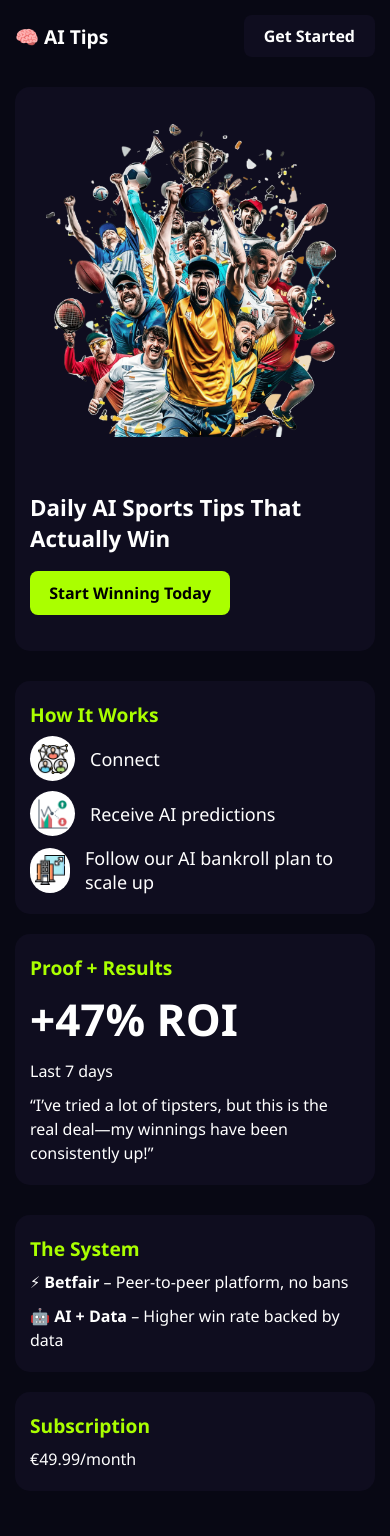
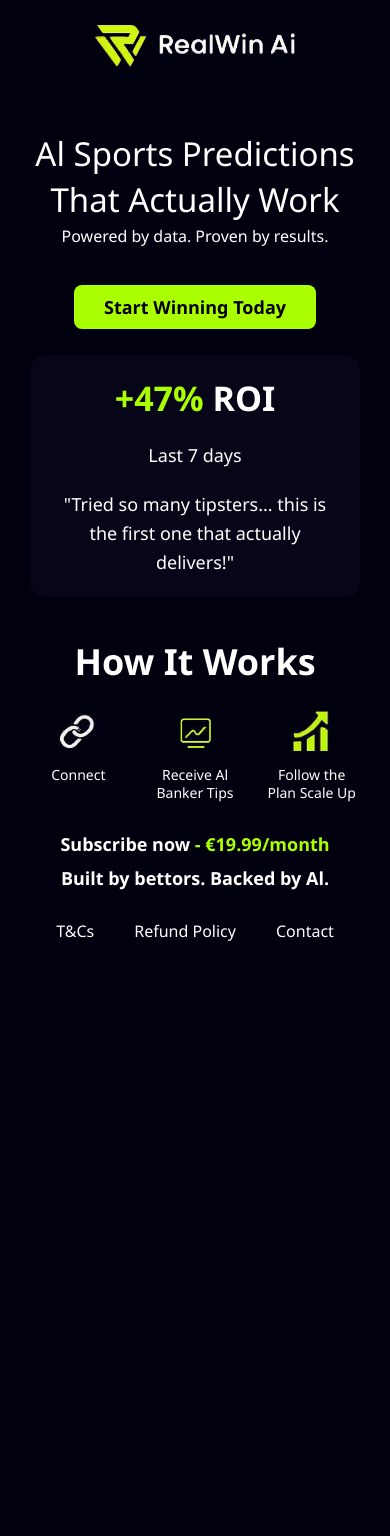
Before and after one commit to Adityavq/real-win, a Flask app: page / in a window 390 px wide. After the commit the page ends 941 px from the top, so only its background shows below. Run offline with Flask 3, Linux system fonts and the light colour scheme; some libraries are stand-ins or nearby versions.

Commit message:
implement api with ui

```diff
--- a/main.py
+++ b/main.py
@@ -742,6 +742,59 @@
         return False, str(e)
 
 
+# @app.route("/api/success_rate_result", methods=["GET"])
+# def success_rate_result():
+#     try:
+#         # Step 1: Update winner results
+#         success, message = update_winner_results_internal()
+#         if not success:
+#             return jsonify({"error": f"Update failed: {message}"}), 500
+
+#         # Step 2: Calculate overall success rate from ALL predictions
+#         all_predictions = Prediction.query.order_by(Prediction.id.desc()).all()
+#         total_entries = len(all_predictions)
+
+#         if total_entries == 0:
+#             return jsonify({
+#                 "success_rate": "0%",
+#                 "won": 0,
+#                 "total": 0,
+#                 "streak": 0
+#             }), 200
+
+#         total_won = sum(1 for p in all_predictions if p.winner_result == "won")
+#         success_rate = round((total_won / total_entries) * 100)
+
+#         # Step 3: Find the latest past day with predictions (excluding today)
+#         today = datetime.now().date()
+#         latest_day_predictions = []
+#         for days_back in range(1, 4):
+#             target_date = today - timedelta(days=days_back)
+#             latest_day_predictions = Prediction.query.filter(
+#                 db.func.date(Prediction.created_at) == target_date
+#             ).order_by(Prediction.id.desc()).all()
+
+#             if latest_day_predictions:
+#                 break
+
+#         # Step 4: Calculate streak from that day only
+#         streak = 0
+#         for p in latest_day_predictions:
+#             if p.winner_result == "won":
+#                 streak += 1
+#             else:
+#                 break
+
+#         return jsonify({
+#             "success_rate": f"{success_rate}%",
+#             "won": streak,
+#             "total": total_entries,
+#             "streak": streak
+#         }), 200
+
+#     except Exception as e:
+#         return jsonify({"error": str(e)}), 500
+
 @app.route("/api/success_rate_result", methods=["GET"])
 def success_rate_result():
     try:
@@ -750,8 +803,12 @@
         if not success:
             return jsonify({"error": f"Update failed: {message}"}), 500
 
-        # Step 2: Calculate overall success rate from ALL predictions
-        all_predictions = Prediction.query.order_by(Prediction.id.desc()).all()
+        # Step 2: Calculate overall success rate from ALL predictions EXCLUDING today
+        today = datetime.now().date()
+        all_predictions = Prediction.query.filter(
+            db.func.date(Prediction.created_at) < today
+        ).order_by(Prediction.id.desc()).all()
+
         total_entries = len(all_predictions)
 
         if total_entries == 0:
@@ -765,8 +822,7 @@
         total_won = sum(1 for p in all_predictions if p.winner_result == "won")
         success_rate = round((total_won / total_entries) * 100)
 
-        # Step 3: Find the latest past day with predictions (excluding today)
-        today = datetime.now().date()
+        # Step 3: Find the latest past day (excluding today) with predictions
         latest_day_predictions = []
         for days_back in range(1, 4):
             target_date = today - timedelta(days=days_back)
@@ -777,13 +833,13 @@
             if latest_day_predictions:
                 break
 
-        # Step 4: Calculate streak from that day only
+        # Step 4: Calculate winning streak from latest past day
         streak = 0
         for p in latest_day_predictions:
             if p.winner_result == "won":
                 streak += 1
             else:
-                break
+                break  # streak broken
 
         return jsonify({
             "success_rate": f"{success_rate}%",
@@ -797,7 +853,6 @@
 
 
 
-
 if __name__ == "__main__":
     # if os.environ.get("WERKZEUG_RUN_MAIN") == "true":
     #     with app.app_context():
--- /dev/null
+++ b/static/css/ai_sports.css
@@ -0,0 +1,452 @@
+* {
+    margin: 0;
+    padding: 0;
+    box-sizing: border-box;
+}
+
+body {
+    font-family: 'Segoe UI', Tahoma, Geneva, Verdana, sans-serif;
+}
+
+.page_outer {
+    background: #01000e;
+    color: #fff;
+    min-height: 100vh;
+    padding: 30px
+}
+
+.nav {
+    display: flex;
+    justify-content: space-between;
+    align-items: center;
+    margin-bottom: 20px;
+}
+
+.logo {
+    font-size: 1.2rem;
+    font-weight: bold;
+    color: #fff;
+}
+
+.page_outer p {
+    font-size: 16px;
+    line-height: 24px;
+    margin: 0 0 10px;
+}
+
+.custom_continer.bg_style {
+    display: flex;
+    gap: 50px;
+}
+
+.page_outer p:last-child {
+    margin: 0;
+}
+
+.hero_content {
+    width: 60%;
+}
+
+.hero_icons {
+    width: 40%;
+}
+
+.hero_icons img {
+    max-width: 100%;
+}
+.hero_banner .bg_style>div{
+   width: 100%;
+}
+.hero_banner .bg_style>div{
+   padding: 30px;
+}
+
+.header_outer .cta {
+ background-color: #aaff00;
+   color: #000;
+   padding: 10px 20px;
+   border-radius: 8px;
+   font-weight: 700;
+   text-decoration: none;
+   font-size: 20px;
+}
+
+.hero_icons img {
+    max-width: 100%;
+}
+
+.cta:hover {
+    background-color: #aaff00;
+    color: #000;
+}
+.page_outer img{
+   max-width: 100%;
+}
+.hero_banner .bg_style {
+    width: 100%;
+    border-radius: 15px;
+}
+
+.two_col_outer {
+    display: grid;
+    grid-template-columns: repeat(2, 1fr);
+    gap: 20px;
+}
+.section.how_it_work.choose_sport {
+   padding-top: 50px;
+}
+.left_col,
+.right_col {
+    display: flex;
+    flex-direction: column;
+    padding: 0px 30px;
+    border-radius: 15px;
+    width: 100%;
+}
+.choose_sport a {
+   text-decoration: none;
+   text-align: center;
+   display: flex;
+   flex-direction: column;
+   gap: 15px;
+}
+.choose_sport .section_head h2 {
+   font-size: 34px;
+   color: #aaff00;
+}
+
+.choose_sport .custom_continer h3 a{
+   font-size: 26px;
+   color: #fff;
+}
+.custom_continer {
+    margin: 0 auto 30px;
+    max-width: 1200px;
+}
+.sport_icon {
+   background: #0f0d1f;
+   padding: 30px;
+   border-radius: 15px;
+   margin-bottom: 15px;
+}
+.sport_icon:hover{
+   box-shadow: 0 0 20px rgba(170, 255, 0, 0.1);
+}
+.hero_banner h1 {
+    font-size: 55px;
+    margin-bottom: 20px;
+    line-height: 1.4;
+    color: #fff;
+    font-weight: 500;
+}
+
+.header_outer .custom_continer {
+    background: transparent;
+    padding: 0 30px;
+}
+
+.hero_banner .button {
+   background-color: #aaff00;
+   color: #000;
+   padding: 10px 30px;
+   border-radius: 8px;
+   display: inline-block;
+   margin: 1rem 0;
+   font-weight: bold;
+   text-decoration: none;
+   font-size: 22px;
+   text-align: left;
+}
+.hero_banner .button:hover {
+    background-color: #cfff00;
+}
+
+
+.section h3 {
+   font-size: 36px;
+   margin-bottom: 20px;
+   color: #fff;
+}
+
+.proof_col h4 {
+    font-size: 72px;
+    margin: 0 0 10px;
+}
+
+.how_it_work_text img {
+   width: 100%;
+   height: 100%;
+   object-fit: cover;
+}
+
+.text_icons {
+    padding: 10px;
+    width: 60px;
+    height: 50px;
+    border-radius: 100px;
+    display: flex;
+    justify-content: center;
+    align-items: center;
+    padding: 5px;
+}
+.section_head {
+   max-width: 900px;
+   margin: 0 auto 20px;
+   text-align: center;
+}
+.left_col.how_it_work_text p {
+   display: flex;
+   align-items: center;
+   font-size: 26px;
+   font-weight: 500;
+   line-height: 35px;
+   display: flex;
+   gap: 10px;
+   align-items: start;
+}
+.proof_col h4 span {
+   color: #aaff00;
+}
+.section.how_it_work .two_col_outer {
+   grid-template-columns: 1fr;
+}
+
+.syst_sec .custom_continer {
+   display: flex;
+   flex-direction: column;
+}
+.syst_customize {
+   display: flex;
+   gap:10px;
+   flex-wrap: wrap;
+   justify-content: space-between;
+}
+p.hero_text {
+   font-size: 28px;
+   font-weight: 500;
+   margin-bottom: 20px;
+}
+.syst_customize p span {
+   color: #aaff00;
+}
+.syst_customize p {
+   font-size: 32px;
+}
+.footer .custom_continer {
+   border-radius: 10px;
+   padding: 0px 30px;
+}
+.footer .custom_continer ul {
+   display: flex;
+   justify-content: left;
+   gap: 20px;
+   list-style: none;
+}
+.footer .custom_continer ul a {
+   font-size: 22px;
+   color: #fff;
+   font-weight: 400;
+   text-decoration: none;
+}
+.howitwork_list {
+   display: grid;
+   gap: 20px;
+   grid-template-columns: repeat(3, 1fr);
+}
+.hero_banner .right_col {
+   background: #070618;
+   max-width: 450px;
+   display: flex
+;
+   flex-direction: column;
+   justify-content: center;
+   gap: 10px;
+}
+.section.how_it_work {
+   padding-bottom: 20px;
+}
+.hero_banner .right_col p {
+   font-size: 24px;
+   line-height: 39px;
+}
+@media screen and (max-width:1199px){
+       .hero_banner h1 {
+   font-size: 44px;
+}
+.proof_col h4 {
+   font-size: 53px;
+   margin: 0 0 10px;
+}
+}
+@media screen and (max-width:1024px){
+   .hero_banner h1 {
+   font-size: 44px;
+}
+.proof_col h4 {
+   font-size: 53px;
+   margin: 0 0 10px;
+}
+.syst_customize p {
+   font-size: 28px;
+}
+.left_col.how_it_work_text p {
+   font-size: 22px;
+}
+.hero_banner .right_col p {
+   font-size: 22px;
+}
+.footer .custom_continer ul a {
+   font-size: 20px;
+}
+p.hero_text {
+   font-size: 25px;
+   line-height: 26px;
+}
+.custom_continer.bg_style {
+   display: flex;
+   gap: 30px;
+   flex-direction: column;
+   align-items: center;
+}
+   .hero_banner * {
+   text-align: center;
+}
+.left_col.how_it_work_text p {
+   display: flex;
+   flex-direction: column;
+   align-items: center;
+   text-align: center;
+}
+.section h3 {
+   font-size: 36px;
+   margin-bottom: 20px;
+   color: #fff;
+   text-align: center;
+}
+.syst_customize {
+   justify-content: center;
+}
+.footer .custom_continer ul {
+   display: flex;
+   justify-content: center;
+}
+}
+
+@media screen and (max-width:767px) {
+    .two_col_outer {
+        grid-template-columns: repeat(1, 1fr);
+    }
+
+    .hero_icons {
+        order: 1;
+    }
+
+    .hero_content {
+        order: 2;
+    }
+
+    .left_col,
+    .right_col,
+    .hero_banner .bg_style {
+        padding: 20px 15px;
+    }
+
+    .header_outer .custom_continer {
+        background: transparent;
+        padding: 0;
+    }
+
+    .page_outer {
+        padding: 15px;
+    }
+
+    .custom_continer.bg_style {
+        flex-wrap: wrap;
+
+    }
+
+    .hero_icons {
+        width: 100%;
+    }
+
+    .hero_content {
+        width: 100%;
+    }
+    .custom_continer.bg_style * {
+   text-align: center;
+}
+.custom_continer.bg_style{
+   flex-direction: column-reverse;
+   gap: 10px;
+   margin: 0;
+}
+.left_col.how_it_work_text p {
+   font-size: 20px;
+   flex-direction: column;
+   text-align: center;
+}
+.syst_customize{
+   justify-content: center;
+}
+.footer .custom_continer ul {
+   display: flex;
+   justify-content: center;
+   gap: 40px;
+   list-style: none;
+}
+.hero_banner .bg_style>div{
+   padding: 0;
+}
+p.hero_text {
+   font-size: 16px;
+   font-weight: 500;
+}
+.proof_col h4 {
+   font-size: 34px;
+
+}
+.section h3 {
+   text-align: center;
+}
+.right_col.proof_col {
+   padding: 20px !important;
+}
+.left_col.how_it_work_text p {
+   font-size: 14px;
+   line-height: 18px;
+}
+.syst_customize p {
+   font-size: 18px;
+   margin: 0;
+}
+.footer .custom_continer ul a {
+   font-size: 16px;
+}
+.section.how_it_work .two_col_outer {
+   margin: 0;
+}
+.section.how_it_work {
+   padding-bottom: 0px;
+}
+.syst_sec .left_col {
+   padding: 0px 15px;
+}
+
+.header_outer .cta {
+   display: none;
+}
+section.header_outer .nav{
+   justify-content: center;
+}
+.hero_banner .right_col p {
+   font-size: 18px;
+   line-height: 29px;
+}
+.hero_banner h1 {
+   max-width: 340px;
+   margin: auto;
+    font-size: 33px;
+}
+.hero_banner .button {
+   font-size: 18px;
+}}
--- a/templates/ai-sports.html
+++ b/templates/ai-sports.html
@@ -6,7 +6,7 @@
     <meta name="viewport" content="width=device-width, initial-scale=1.0" />
     <title>AI Sports Tips</title>
     <!-- <link href="style.css" rel="stylesheet" type="text/css"> -->
-    <link rel="stylesheet" href="{{ url_for('static', filename='css/sports.css') }}">
+    <link rel="stylesheet" href="{{ url_for('static', filename='css/ai_sports.css') }}">
 </head>
 
 <body>
@@ -15,8 +15,8 @@
             <section class="header_outer">
                 <div class="custom_continer">
                     <div class="nav">
-                        <div class="logo">🧠 AI Tips</div>
-                        <a href="/signup_user" class="cta">Get Started</a>
+                        <div class="logo"><img src="/static/images/logo-transparent.png" alt="AI Tipsa Logo" style="height: 60px;"></div>
+                        <a href="/signup_user" class="cta">Start My 7-Day Challenge</a>
                     </div>
                 </div>
             </section>
@@ -24,11 +24,14 @@
             <section class="hero_banner">
                 <div class="custom_continer bg_style">
                     <div class="hero_content">
-                        <h1>Daily AI Sports Tips That Actually Win</h1>
+                        <h1>Al Sports Predictions That Actually Work</h1>
+                        <p class="hero_text">Powered by data. Proven by results. </p>
                         <a href="/signup_user" class="button">Start Winning Today</a>
                     </div>
-                    <div class="hero_icons">
-                        <img src="/static/images/game.png" alt="Game">
+                    <div class="right_col proof_col">
+                        <h4><span>+47%</span> ROI</h4>
+                        <p>Last 7 days</p>
+                        <p>"Tried so many tipsters... this is the first one that actually delivers!"</p>
                     </div>
                 </div>
             </section>
@@ -37,15 +40,14 @@
                 <div class="custom_continer two_col_outer">
                     <div class="left_col how_it_work_text">
                         <h3>How It Works</h3>
-                        <p><span class="text_icons"><img src="/static/images/connection.png" alt="connection icon"></span> <span>Connect</span></p>
-                        <p><span class="text_icons"><img src="/static/images/prediction.png" alt="prediction icon"></span> <span>Receive AI predictions</span></p>
-                        <p><span class="text_icons"><img src="/static/images/scale-up.png" alt="scale up icon"></span> <span>Follow our <span class="highlight">AI bankroll plan</span> to scale up</span></p>
-                    </div>
-                    <div class="right_col proof_col">
-                        <h3>Proof + Results</h3>
-                        <h4>+47% ROI</h4>
-                        <p>Last 7 days</p>
-                        <p>“I’ve tried a lot of tipsters, but this is the real deal—my winnings have been consistently up!”</p>
+                        <div class="howitwork_list">
+                            <p><span class="text_icons"><img src="/static/images/connection.png" alt="connection icon"></span>
+                                <span>Connect</span></p>
+                            <p><span class="text_icons"><img src="/static/images/prediction.png" alt="prediction icon"></span>
+                                <span>Receive Al Banker Tips</span></p>
+                            <p><span class="text_icons"><img src="/static/images/scale-up.png" alt="scale up icon"></span> <span class="highlight">Follow the Plan Scale Up</span></p>
+                        </div>
+
                     </div>
                 </div>
             </div>
@@ -55,19 +57,28 @@
             <div class="section syst_sec">
                 <div class="custom_continer two_col_outer">
                     <div class="left_col">
-                        <h3>The System</h3>
-                        <p>⚡ <span><strong>Betfair</strong> – Peer-to-peer platform, no bans</span></p>
-                        <p>🤖 <span><strong>AI + Data</strong> – Higher win rate backed by data</span></p>
-                    </div>
-                    <div class="right_col">
-                        <h3>Subscription</h3>
-                        <p>€49.99/month</p>
+                        <div class="syst_customize">
+                            <p><strong>Subscribe now <span>- €19.99/month</span></strong></p>
+                            <p><strong>Built by bettors. Backed by Al.</strong></p>
+                        </div>
+
                     </div>
                 </div>
+            </div>
+            <div class="footer">
+                <div class="custom_continer">
+                      <ul>
+                    <li><a href="#">T&Cs</a></li>
+                    <li><a href="#">Refund Policy</a></li>
+                    <li><a href="#">Contact</a></li>
+                </ul>
+                </div>
+
             </div>
 
         </div>
     </div>
+
 </body>
 
 </html>
```
Also changed, not shown: fotball.py (+7 -3 lines), static/css/style.css (+22 -0 lines), templates/aiii-sports.html (added, +73 -0 lines), templates/index.html (+21 -2 lines), static/images/connection.png, static/images/connection2.png (added), static/images/prediction.png, static/images/prediction2.png (added), static/images/scale-up.png, static/images/scale-up2.png (added).
